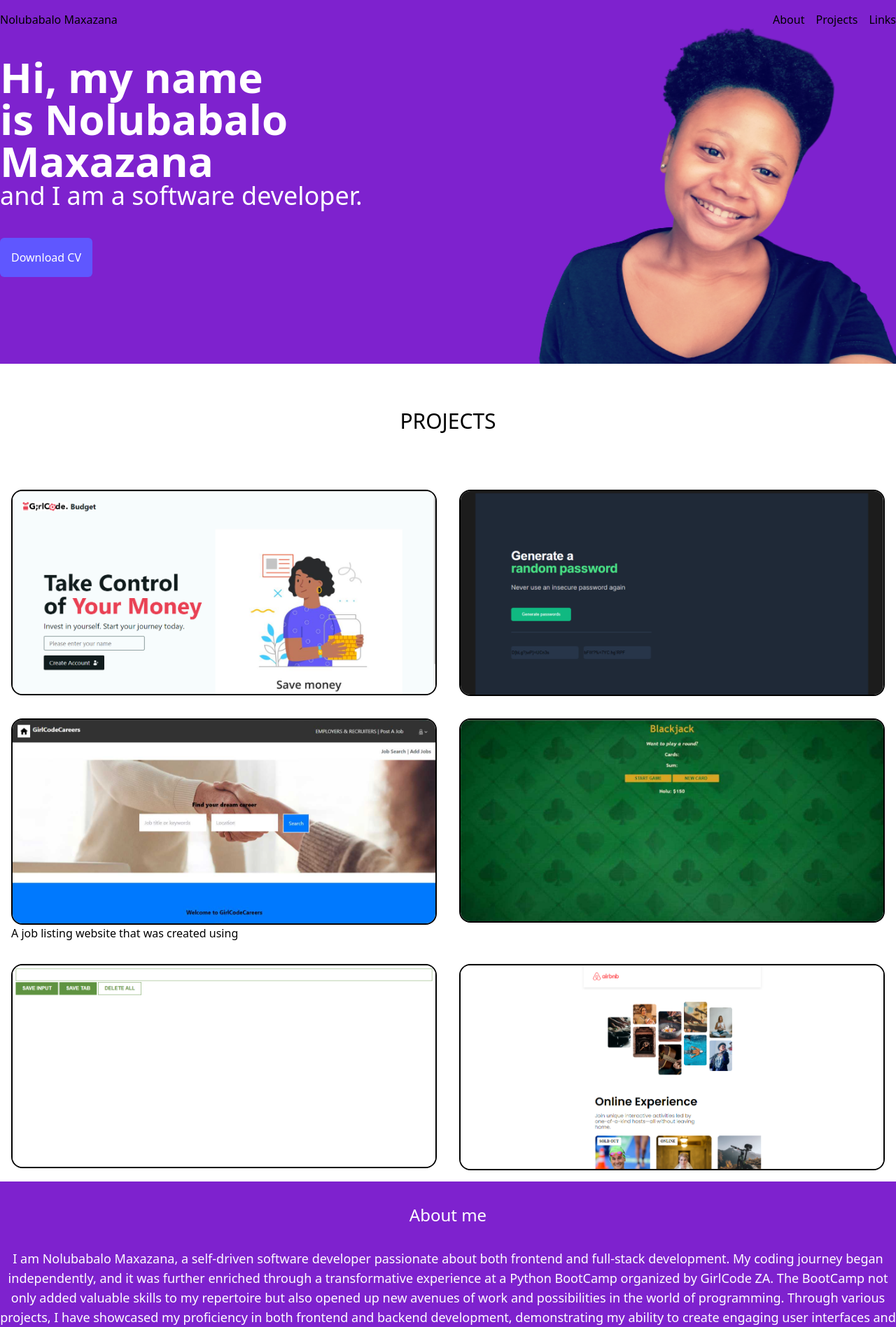
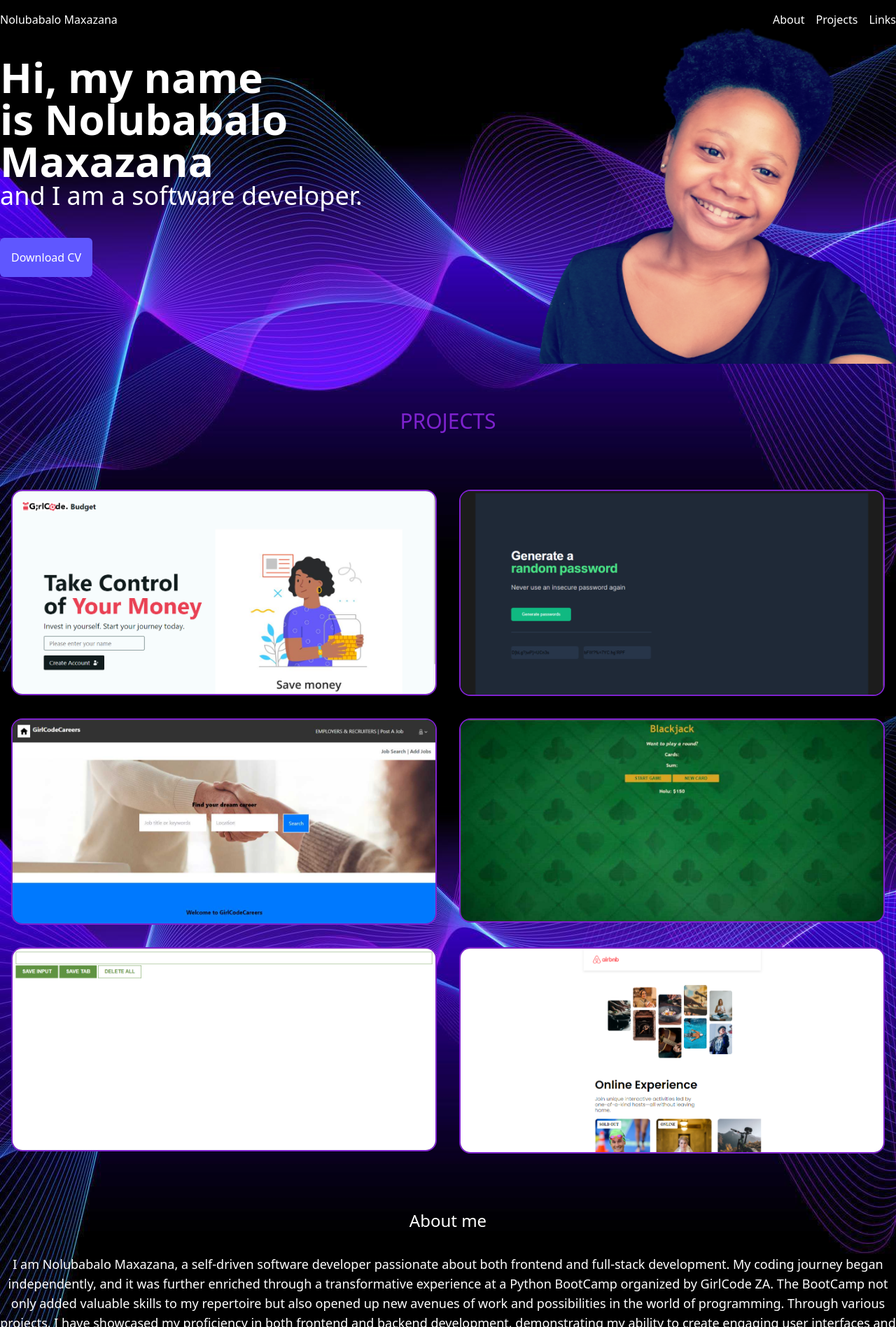
Before and after one commit to Nolu-M/nolu-portfolio, a React (Vite) app: page / in a window 1280 px wide. Shown: the top 1897 px of the page at 70% size. Built offline with nearby package versions, Linux system fonts and the light colour scheme.

Commit message:
Added information for each project.

```diff
--- a/src/components/About.jsx
+++ b/src/components/About.jsx
@@ -3,7 +3,7 @@ import React from 'react'
 
 const About = () => {
     return (
-        <section className='bg-purple'>
+        <section className=''>
             <div className='container mx-auto'>
                 <div className=''>
                     <div className=''>
--- a/src/components/Header.jsx
+++ b/src/components/Header.jsx
@@ -2,11 +2,11 @@ import React from 'react'
 
 const Header = () => {
     return (
-        <section className='bg-purple'>
+        <section className=''>
             <div className='container mx-auto'>
                 <div className='flex justify-between pt-4'>
-                    <h1>Nolubabalo Maxazana</h1>
-                    <div className=''>
+                    <h1 className='text-white'>Nolubabalo Maxazana</h1>
+                    <div className='text-white'>
                         <a href='#' className='mr-4'>About</a>
                         <a href='#' className='mr-4'>Projects</a>
                         <a href='#'>Links</a>
--- a/src/components/Introduction.jsx
+++ b/src/components/Introduction.jsx
@@ -3,7 +3,7 @@ import MyCV from '../assets/MaxazanaNolubabalo CV.pdf';
 
 const Introduction = () => {
     return (
-        <section className='bg-purple h-auto'>
+        <section className=''>
             <div className='container mx-auto'>
                 <div className='flex row col-lg-12 '>
                     <div className='container col-lg-6'>
@@ -17,7 +17,7 @@ const Introduction = () => {
                         </div>
                     </div>
                     <div className='container col-lg-6'>
-                        <img className='h-full w-full ' src="/src/assets/images/nolum.png" alt="cartoon of me" />
+                        <img className='h-full w-full rounded-lg ' src="/src/assets/images/nolum.png" alt="cartoon of me" />
                     </div>
                 </div>
             </div>
--- a/src/components/Links.jsx
+++ b/src/components/Links.jsx
@@ -5,10 +5,10 @@ const Links = () => {
     return (
         <section>
             <div className='container mx-auto'>
-                <h2 className='text-3xl mt-8 mb-8 text-center'>SOCIAL MEDIA</h2>
+                <h2 className='text-3xl mt-8 mb-8 text-center text-purple'>SOCIAL MEDIA</h2>
                 <div className='flex justify-center pb-8'>
                     <SocialIcon network="github" url="https://github.com/Nolu-M" className='mr-6' />
-                    <SocialIcon network="linkedin" url="https://github.com/Nolu-M" className='mr-6' />
+                    <SocialIcon network="linkedin" url="https://www.linkedin.com/in/nolubabalo-maxazana-4327b168/" className='mr-6' />
                     <SocialIcon network="twitter" url="https://twitter.com/nolumaxazana?t=OXBy18qR-BpgD-KidLaIJw&s=09" className='mr-6' />
                     <SocialIcon network="instagram" url="https://www.instagram.com/nolumxzn/?igshid=MzMyNGUyNmU2YQ%3D%3D" className='mr-6' />
                     <SocialIcon network="email" url="mailto:nolubabalomaxazana@gmail.com" className='mr-6' />
--- a/src/components/Projects.jsx
+++ b/src/components/Projects.jsx
@@ -2,29 +2,46 @@ import React from 'react'
 
 const Projects = () => {
     return (
-        <section>
+        <section className=''>
             <div className='container mx-auto'>
-                <h2 className='mb-16 mt-16 text-3xl text-center'>PROJECTS</h2>
+                <h2 className='pt-16 pb-8 text-3xl text-center text-purple'>PROJECTS</h2>
                 <div className=''>
-                    <div className='grid grid-cols-2 mt-8'>
-                        <a className='p-4 inline-block perspective-lg transition-transform transform hover:translate-x-4 hover:shadow-lg' href="https://nolu-m-expense-tracker.netlify.app/">
-                            <img src="./src/assets/images/expense.png" alt="expense app" className='rounded-2xl border-2 border-black' />
+                    <div className='grid grid-cols-2 mt-8 pb-8'>
+                        <a className='p-4 inline-block perspective-lg transition-transform transform hover:translate-x-4 hover:shadow-lg relative group' href="https://nolu-m-expense-tracker.netlify.app/">
+                            <img src="./src/assets/images/expense.png" alt="expense app" className='rounded-2xl border-2 border-purple' />
+                            <div class="absolute bottom-full left-1/2 transform -translate-x-1/2 hidden bg-black bg-opacity-75 text-white p-4 rounded-md transition-opacity duration-300 opacity-0 group-hover:opacity-100">
+                                <p>A job listing website that was inspired by Careers24.com. This would be used as a way of finding your desired job. You can create a profile, add your CV, search for jobs, and recruiters can use it to recruit people.</p>
+                            </div>
                         </a>
-                        <a className='p-4 inline-block  perspective-lg transition-transform transform hover:translate-x-4 hover:shadow-lg' href="https://nolum-password-generator.netlify.app/">
-                            <img src="./src/assets/images/password-generator.png" alt="password generator website" className='rounded-2xl border-2 border-black' />
+                        <a className='p-4 inline-block  perspective-lg transition-transform transform hover:translate-x-4 hover:shadow-lg relative group' href="https://nolum-password-generator.netlify.app/">
+                            <img src="./src/assets/images/password-generator.png" alt="password generator website" className='rounded-2xl border-2 border-purple' />
+                            <div class="absolute bottom-full left-1/2 transform -translate-x-1/2 hidden bg-black bg-opacity-75 text-white p-4 rounded-md transition-opacity duration-300 opacity-0 group-hover:opacity-100">
+                                <p>A job listing website that was inspired by Careers24.com. This would be used as a way of finding your desired job. You can create a profile, add your CV, search for jobs, and recruiters can use it to recruit people.</p>
+                            </div>
                         </a>
-                        <a className='p-4 inline-block  perspective-lg transition-transform transform hover:translate-x-2 hover:shadow-lg' href="https://girlcode-careers.onrender.com/">
-                            <img src="./src/assets/images/job-listing.png" alt="job listing website" className='rounded-2xl border-2 border-black' />
-                            <p className=''>A job listing website that was created using </p>
+                        <a className='p-4 inline-block  perspective-lg transition-transform transform hover:translate-x-2 hover:shadow-lg relative group' href="https://girlcode-careers.onrender.com/">
+                            <img src="./src/assets/images/job-listing.png" alt="job listing website" className='rounded-2xl border-2 border-purple' />
+                            <div class="absolute bottom-full left-1/2 transform -translate-x-1/2 hidden bg-black bg-opacity-75 text-white p-4 rounded-md transition-opacity duration-300 opacity-0 group-hover:opacity-100">
+                                <p>A job listing website that was inspired by Careers24.com. This would be used as a way of finding your desired job. You can create a profile, add your CV, search for jobs, and recruiters can use it to recruit people.</p>
+                            </div>
                         </a>
-                        <a className='p-4 inline-block  perspective-lg transition-transform transform hover:translate-x-2 hover:shadow-lg' href="https://nolum-blackjack-game.netlify.app/">
-                            <img src="./src/assets/images/blackjack.jpg" alt="blackjack app" className='rounded-2xl border-2 border-black' />
+                        <a className='p-4 inline-block  perspective-lg transition-transform transform hover:translate-x-2 hover:shadow-lg relative group' href="https://nolum-blackjack-game.netlify.app/">
+                            <img src="./src/assets/images/blackjack.jpg" alt="blackjack app" className='rounded-2xl border-2 border-purple' />
+                            <div class="absolute bottom-full left-1/2 transform -translate-x-1/2 hidden bg-black bg-opacity-75 text-white p-4 rounded-md transition-opacity duration-300 opacity-0 group-hover:opacity-100">
+                                <p>A job listing website that was inspired by Careers24.com. This would be used as a way of finding your desired job. You can create a profile, add your CV, search for jobs, and recruiters can use it to recruit people.</p>
+                            </div>
                         </a>
-                        <a className='p-4 inline-block  perspective-lg transition-transform transform hover:translate-x-2 hover:shadow-lg' href="https://nolum-chrome-extension.netlify.app/">
-                            <img src="./src/assets/images/chrome-extension.png" alt="chrome extension" className='rounded-2xl border-2 border-black' />
+                        <a className='p-4 inline-block  perspective-lg transition-transform transform hover:translate-x-2 hover:shadow-lg relative group' href="https://nolum-chrome-extension.netlify.app/">
+                            <img src="./src/assets/images/chrome-extension.png" alt="chrome extension" className='rounded-2xl border-2 border-purple' />
+                            <div class="absolute bottom-full left-1/2 transform -translate-x-1/2 hidden bg-black bg-opacity-75 text-white p-4 rounded-md transition-opacity duration-300 opacity-0 group-hover:opacity-100">
+                                <p>A job listing website that was inspired by Careers24.com. This would be used as a way of finding your desired job. You can create a profile, add your CV, search for jobs, and recruiters can use it to recruit people.</p>
+                            </div>
                         </a>
-                        <a className='p-4 inline-block  perspective-lg transition-transform transform hover:translate-x-2 hover:shadow-lg' href="https://nolum-airbnb-experiences.netlify.app/">
-                            <img src="./src/assets/images/experiences-page.png" alt="Airbnb experiences website" className='rounded-2xl border-2 border-black' />
+                        <a className='p-4 inline-block  perspective-lg transition-transform transform hover:translate-x-2 hover:shadow-lg relative group' href="https://nolum-airbnb-experiences.netlify.app/">
+                            <img src="./src/assets/images/experiences-page.png" alt="Airbnb experiences website" className='rounded-2xl border-2 border-purple' />
+                            <div class="absolute bottom-full left-1/2 transform -translate-x-1/2 hidden bg-black bg-opacity-75 text-white p-4 rounded-md transition-opacity duration-300 opacity-0 group-hover:opacity-100">
+                                <p>A job listing website that was inspired by Careers24.com. This would be used as a way of finding your desired job. You can create a profile, add your CV, search for jobs, and recruiters can use it to recruit people.</p>
+                            </div>
                         </a>
                     </div>
                 </div>
--- a/src/index.css
+++ b/src/index.css
@@ -1,3 +1,7 @@
 @tailwind base;
 @tailwind components;
 @tailwind utilities;
+
+a:hover .text-white {
+    display: block;
+}
--- a/tailwind.config.js
+++ b/tailwind.config.js
@@ -7,11 +7,12 @@ export default {
   theme: {
     extend: {
       colors: {
-        'purple': '#7E22CE '
-      }
-      /*backgroundImage: {
-        'background': "url('/images/background.jpg')",
-      },*/
+        'purple': '#7E22CE',
+        'gray': '#d1d5db'
+      },
+      backgroundImage: {
+        'background': "url('assets/images/bg-hero.jpg')",
+      },
     },
   },
   plugins: [],
```
Also changed, not shown: src/assets/images/bg-hero.jpg (added).
